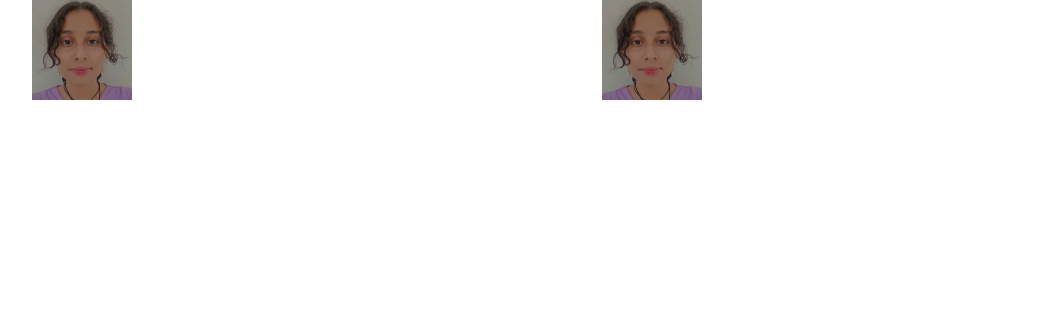
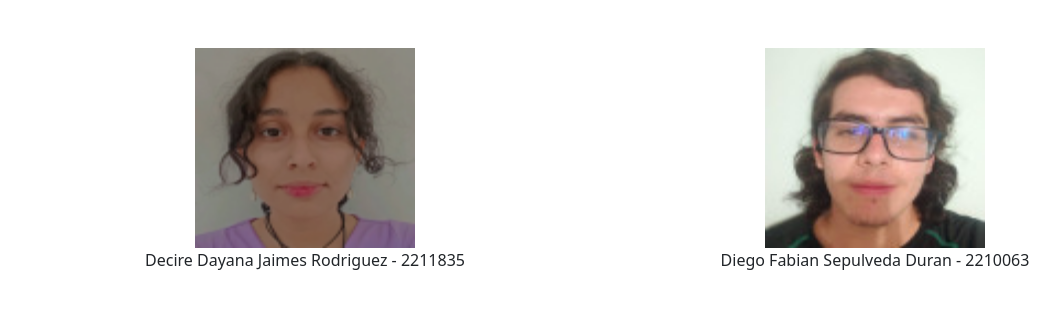
Before and after one commit to d13g0-rar-dev/proyectoMPA, a Django app: page /integrantes/ in a window 1280 px wide. Shown: the part 56-365 px from the top of the page, without its empty margins (50-1110 px from the left). Run offline with Django 4.2, Linux system fonts and the light colour scheme.

Commit message:
commit final

```diff
--- a/templates/books/integrantes.html
+++ b/templates/books/integrantes.html
@@ -5,15 +5,21 @@
 {%endblock extrahead%}
 
 {%block content%}
+<br>
+<br>
+<center>
 <div class="container">
   <div class="row">
     <div class="col">
-      <img src="/img/img_decire.jpg" alt="" srcset="">
+      <img src="img/img_decire.jpg" alt="" srcset="" width="220" height="200">
+      <p>Decire Dayana Jaimes Rodriguez - 2211835</p>
     </div>
     <div class="col">
-      <img class="img-fluid" src="/img/img_decire.jpg" alt="" srcset="">
+      <img src="img/img_diego.jpg" alt="" srcset="" width="220" height="200">
+      <p>Diego Fabian Sepulveda Duran - 2210063</p>
     </div>
   </div>
 </div>
+</center>
 {%endblock content%}
   </div>
--- a/templates/index.html
+++ b/templates/index.html
@@ -2,12 +2,12 @@
 
 {%block extrahead%}
 <title>Home</title>
+<link rel="stylesheet" href="styles.css">
 {%endblock extrahead%}
 
-
 {%block content%}
-<div class="container">
-  <h1>Home de la aplicacion</h1>
+<div class="container elegant-title">
+  <h1 class="elegant-title">Home de la aplicacion</h1>
   <p>Este es el home de la aplicacion</p>
 </div>
 {%endblock content%}
```
Also changed, not shown: templates/books/empleados.html (+4 -6 lines), templates/books/styles.css (added, +13 -0 lines), templates/books/img/img_decire.jpg (renamed from img/img_decire.jpg), templates/books/img/img_diego.jpg (renamed from img/img_diego.jpg).
